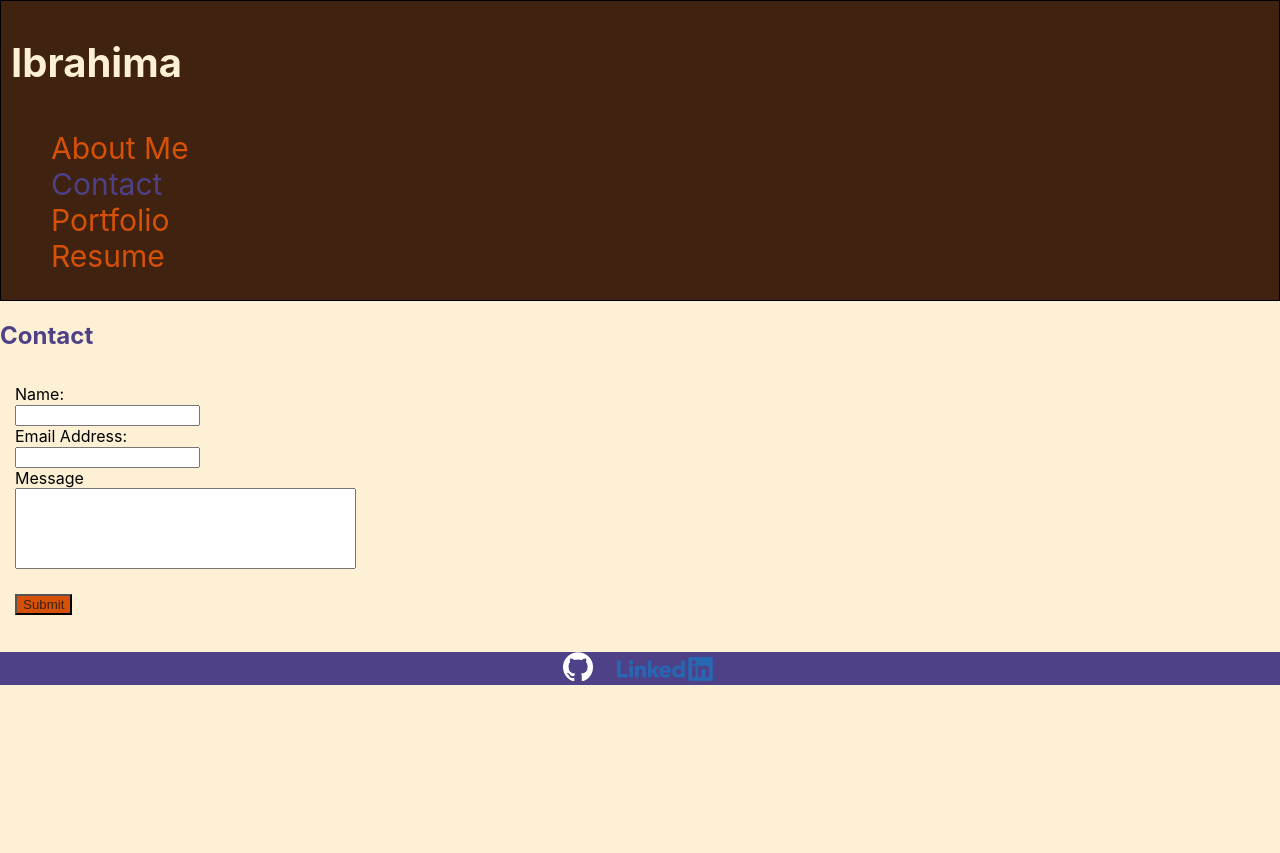
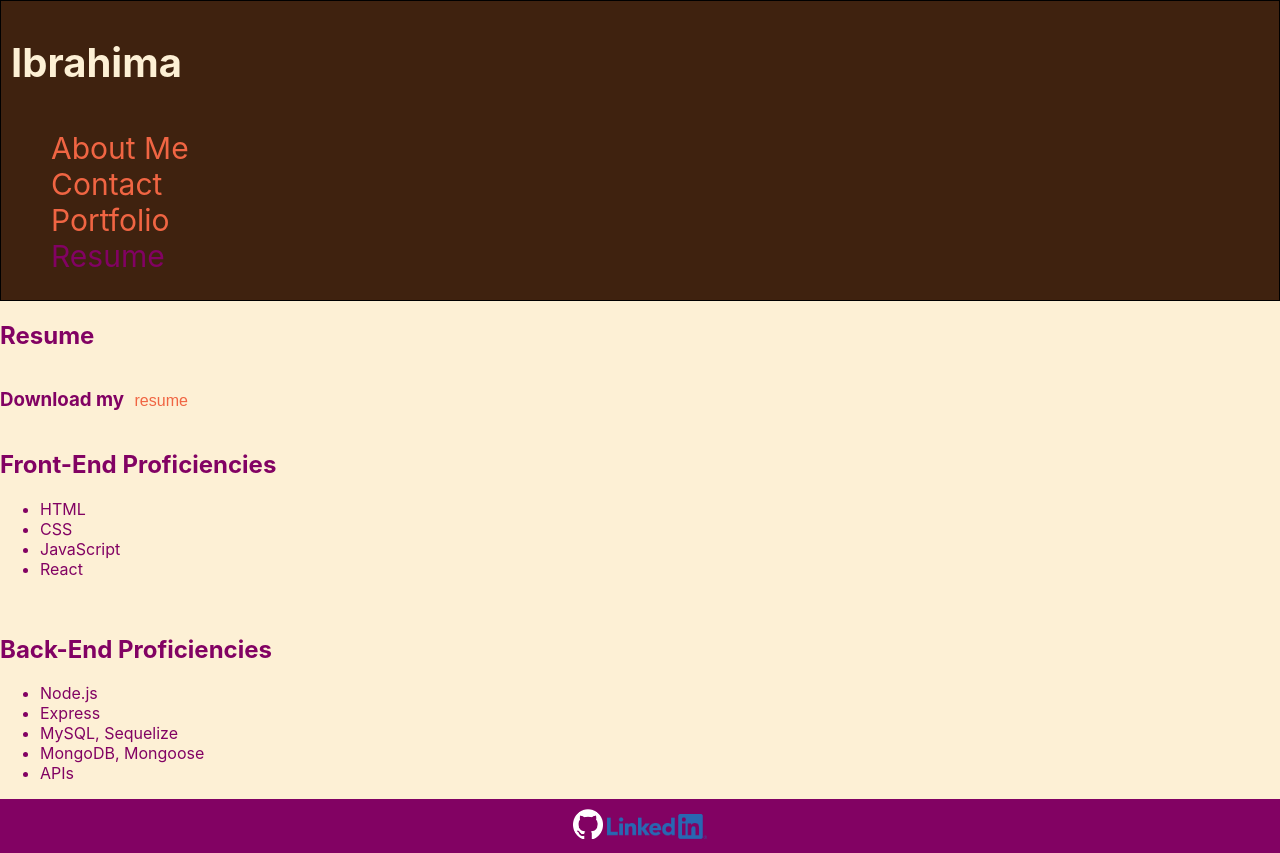
Before and after one commit to iab-19/react-portfolio, a React (Create React App) app: page / in a window 1280 px wide. Before the commit the page ends 800 px from the top, so only its background shows below. Built offline with nearby package versions, Linux system fonts and the light colour scheme; the HTML template or start-up script is replaced by a standard one.

Commit message:
Update resume section Add resume pdf to assets folder Add github icon to Portfolio.js Remove h4 tags from Footer.js Update css to make footer stay at the bottom of the page

```diff
--- a/src/App.css
+++ b/src/App.css
@@ -1,8 +1,21 @@
 :root {
-  --primary-color: #D65108; /* Syracuse Red Orange */
+  --primary-color: #F06543; /* Tomato */
+  /* --primary-color: #D65108; Syracuse Red Orange */
   --secondary-color: #3F220F; /* Bistre*/
-  --alternate-color: #4E4187; /* Ultra Violet*/
-  --page-color: #FDF0D5; /* Papaya whip*/
+  --alternate-color: #820263; /*Byzantium */
+  /* --alternate-color: #690375; Purple */
+  /* --alternate-color: #63C132; Kelly green */
+  /* --alternate-color: #4E4187; Ultra Violet */
+  --page-color: #FDF0D5; /*Papaya whip*/
+}
+
+html, body, #root, main {
+  display: flex;
+  flex-direction: column;
+  height: 100%;
+  min-height: 100%;
+  margin: 0;
+  padding: 0;
 }
 
 body {
@@ -71,6 +84,12 @@ header li {
   background-color: var(--primary-color);
 }
 
+#submitButton :hover {
+  cursor: not-allowed;
+  color: white;
+  background-color: yellow;
+}
+
 
 /* -------------------------------------- */
 /* Icon */
@@ -102,6 +121,30 @@ header li {
   cursor: pointer;
 }
 
+.github-icon {
+  display: none;
+}
+
+.project:hover .github-icon{
+  display: block;
+}
+
+/* ------------------------------------------------------ */
+/* Resume */
+#resume {
+  font-size: medium;
+  border: none;
+  background-color: transparent;
+  color: var(--primary-color);
+}
+
+.resume-nav {
+  display: flex;
+  flex-direction: row;
+  justify-content: space-between;
+  padding-right: 30px;
+}
+
 /* ------------------------------------------------------ */
 /* Footer */
 footer {
@@ -110,11 +153,19 @@ footer {
   /* padding: 10px; */
   text-align: center;
   /* box-shadow: 0 50vh 0 50vh; */
+  margin-top: auto;
+  height: 60px;
+  display: flex;
+  align-items: center;
+  justify-content: center;
 }
 
-footer a {
+/* >: direct child of footer */
+footer >div {
   padding: 10px;
 }
+
+
 
 #githubIconWhite {
   width: 30px;
@@ -140,6 +191,10 @@ footer a {
   }
 }
 
+/* h1, h2, h3, h4, h5, h6 {
+  color: var(--secondary-color)
+} */
+
 .App-header {
   background-color: #282c34;
   min-height: 100vh;
--- a/src/components/Content.js
+++ b/src/components/Content.js
@@ -11,7 +11,7 @@ import Footer from './Footer';
 
 
 function Content() {
-    const [currentPage, setCurrentPage] = useState('Contact');
+    const [currentPage, setCurrentPage] = useState('Resume');
 
 
     const renderPage = () => {
--- a/src/components/Footer.js
+++ b/src/components/Footer.js
@@ -6,16 +6,12 @@ const Footer = () => {
     return (
         <footer className="">
             <div>
-
-                <h4>
-                    {' '}
-                    <a href="https://github.com/iab-19">
-                        <img src={githubIcon} id="githubIconWhite" alt="GitHub"></img>
-                    </a>{' '}
-                    <a href="https://www.linkedin.com/in/ibrahima-alpha-barry/">
-                        <img src={linkedinIcon} id="linkedinIcon" alt="LinkedIn"></img>
-                    </a>{' '}
-                </h4>
+                <a href="https://github.com/iab-19">
+                    <img src={githubIcon} id="githubIconWhite" alt="GitHub"></img>
+                </a>{' '}
+                <a href="https://www.linkedin.com/in/ibrahima-alpha-barry/">
+                    <img src={linkedinIcon} id="linkedinIcon" alt="LinkedIn"></img>
+                </a>
             </div>
         </footer>
     );
--- a/src/pages/Portfolio.js
+++ b/src/pages/Portfolio.js
@@ -5,19 +5,26 @@ import kanye from '../assets/Portfolio-images/kanye.png';
 import readme from '../assets/Portfolio-images/readme.png';
 import svg from '../assets/logo.svg';
 import employee from '../assets/Portfolio-images/employee.png';
+import githubIcon from '../assets/github-mark/github-mark.png';
 
 export default function Portfolio() {
     return (
         <section className='portfolio'>
             <h1>Portfolio</h1>
             <p>Here are the projects I have completed</p>
-            <div>
+            <div className='project'>
                 <p>Odd Quote Out: Kanye Edition</p>
+                <div>
+                    <img src={githubIcon} className='github-icon'></img>
+                </div>
                 <a href='https://iab-19.github.io/odd_quote_out_kanye_edition/'><img src={kanye} alt='Odd Quote Out' className='portfolio-image'></img></a>
             </div>
 
-            <div>
+            <div className='project'>
                 <p>SVG Logo Generator</p>
+                <div>
+                    <img src={githubIcon} className='github-icon'></img>
+                </div>
                 <a href='#'><img src={svg} alt='SVG Generator' className='portfolio-image'></img></a>
             </div>
 
--- a/src/pages/Resume.js
+++ b/src/pages/Resume.js
@@ -0,0 +1,48 @@
+import React, { useState} from "react";
+// import pdf from '../assets/Ibrahima_Barry_Resume.pdf';
+import resumePdf from '../assets/iab.pdf'
+
+function Resume() {
+    const [showPdf, setShowPdf] = useState(false);
+    const handleClick = () => {
+        setShowPdf(!showPdf);
+    }
+    return (
+        <section className="resume">
+            <h1>Resume</h1>
+            <div className="resume-nav">
+                <h3>Download my <button id="resume" onClick={handleClick}>resume</button></h3>
+
+                {showPdf&&(<h3><button id="resume" onClick={handleClick}>Go back</button></h3>)}
+            </div>
+            {showPdf? (<div><object data={resumePdf} width="100%" height="800" type="application/pdf" aria-label="pdf resume" /></div>) : (
+                <>
+                <h2>Front-End Proficiencies</h2>
+                <ul>
+                    <li>HTML</li>
+                    <li>CSS</li>
+                    <li>JavaScript</li>
+                    <li>React</li>
+                </ul>
+                <br />
+                <h2>Back-End Proficiencies</h2>
+                <ul>
+                    <li>Node.js</li>
+                    <li>Express</li>
+                    <li>MySQL, Sequelize</li>
+                    <li>MongoDB, Mongoose</li>
+                    <li>APIs</li>
+                </ul>
+
+
+                </>
+
+
+            )}
+
+
+        </section>
+    )
+}
+
+export default Resume;
```
Also changed, not shown: 1 other file (tests, documents, lock files or other folders).
